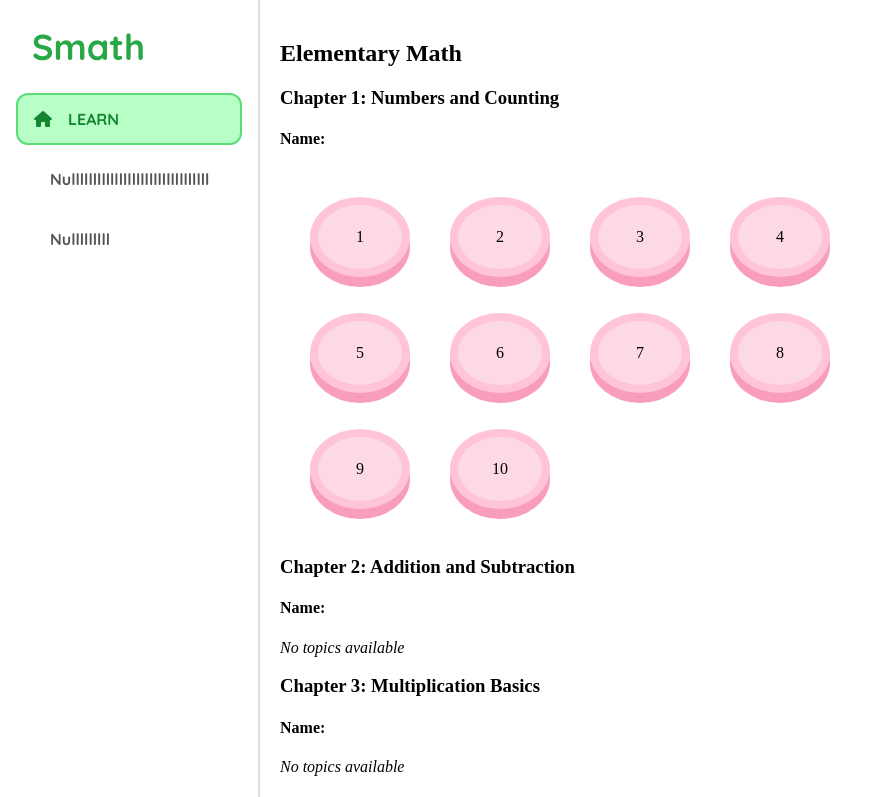
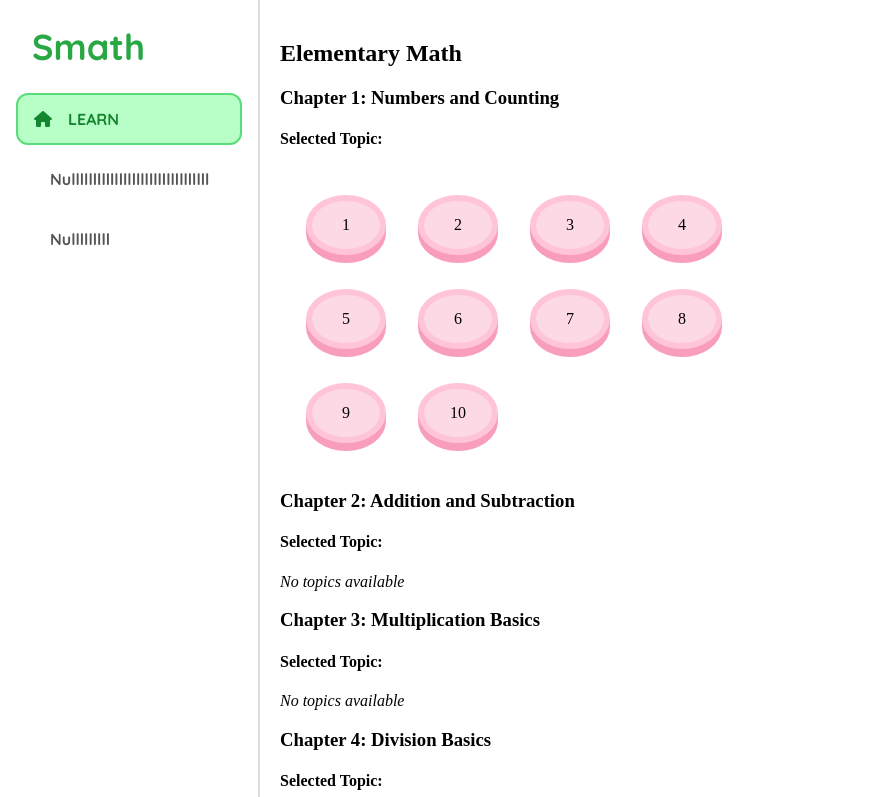
Before and after one commit to PanpaKawaii/ElementaryMathLearningApp, a React (Vite) app: page /learn in a window 1280 px wide. Shown: the top 797 px of the page, without its empty margins (0-877 px from the left). Built offline with nearby package versions, Linux system fonts and the light colour scheme.

Commit message:
Add Button Component

```diff
--- /dev/null
+++ b/src/app/components/Button.css
@@ -0,0 +1,40 @@
+.topic {
+    width: fit-content;
+    cursor: pointer;
+    position: relative;
+
+    .grid-card {
+        margin: 6px 6px 8px;
+        width: 80px;
+        height: 60px;
+        display: flex;
+        justify-content: center;
+        align-items: center;
+        background-color: #fdd9e5;
+        border: 6px solid #ffc4d8;
+        border-radius: 50%;
+        box-shadow: 0px 8px 0px 0px #f99dbc;
+        box-sizing: border-box;
+        transition: all 0.1s ease;
+    }
+
+    .active {
+        margin: 14px 6px 0;
+        box-shadow: none;
+    }
+
+    .shadow {
+        z-index: -1;
+        top: 36px;
+        left: 6px;
+        position: absolute;
+        width: 80px;
+        height: 8px;
+        background-color: #f99dbc;
+        transition: all 0.1s ease;
+    }
+
+    .no-shadow {
+        height: 0;
+    }
+}
--- /dev/null
+++ b/src/app/components/Button.jsx
@@ -0,0 +1,26 @@
+import React, { useState } from 'react';
+import './Button.css';
+
+export default function Button({ active, onToggle, children }) {
+
+    const [SelectedTopic, setSelectedTopic] = useState(null);
+
+    return (
+        <>
+            <div className='topic'>
+                <div
+                    className={`grid-card ${active ? 'active' : ''}`}
+                    // onMouseDown={() => setSelectedTopic(topic)}
+                    // onMouseUp={() => setSelectedTopic(null)}
+                    // onMouseLeave={() => setSelectedTopic(null)}
+                    // onClick={() => setSelectedTopic(topic)}
+                    onClick={onToggle}
+                >
+                    {children}
+                </div>
+
+                <div className={`${active ? 'no-shadow' : 'shadow'}`}></div>
+            </div>
+        </>
+    )
+}
--- a/src/app/pages/Process/Process.css
+++ b/src/app/pages/Process/Process.css
@@ -7,32 +7,5 @@
         display: grid;
         grid-template-columns: repeat(4, minmax(0, 1fr));
         gap: 20px;
-
-        .topic {
-            width: 120px;
-            display: flex;
-            justify-content: center;
-            align-items: start;
-            cursor: pointer;
-
-            .grid-card {
-                margin: 8px;
-                width: 100px;
-                height: 80px;
-                display: flex;
-                justify-content: center;
-                align-items: center;
-                background-color: #fdd9e5;
-                border: 8px solid #ffc4d8;
-                border-radius: 100%;
-                box-shadow: 0px 10px 0px #f99dbc;
-                box-sizing: border-box;
-            }
-
-            .active {
-                margin: 16px 8px 0;
-                box-shadow: none;
-            }
-        }
     }
 }
--- a/src/app/pages/Process/Process.jsx
+++ b/src/app/pages/Process/Process.jsx
@@ -1,10 +1,15 @@
 import React, { useState } from 'react';
 import './Process.css';
+import Button from '../../components/Button.jsx';
 import { SubjectSample } from '../../../mocks/subject_sample';
 
 export default function Process() {
 
     const [SelectedTopic, setSelectedTopic] = useState(null);
+
+    const handleToggle = (topic) => {
+        setSelectedTopic(p => topic.topicId == SelectedTopic?.topicId ? null : topic);
+    };
 
     return (
         <div className='process-container'>
@@ -12,22 +17,17 @@ export default function Process() {
             {SubjectSample.chapters.map((chapter) => (
                 <div key={chapter.chapterId}>
                     <h3>{chapter.chapterName}</h3>
-                    <h4>Name: {SelectedTopic?.topicName}</h4>
+                    <h4>Selected Topic: {SelectedTopic?.topicName}</h4>
                     {chapter.topics.length > 0 ? (
                         <div className='chapter'>
                             {chapter.topics.map((topic, index) => (
-                                // <div key={topic.topicId} className='topic'>{topic.topicName}</div>
-                                <div key={topic.topicId} className='topic'>
-                                    <div
-                                        className={`grid-card ${topic.topicId == SelectedTopic?.topicId ? 'active' : ''}`}
-                                        // onMouseDown={() => setSelectedTopic(topic)}
-                                        // onMouseUp={() => setSelectedTopic(null)}
-                                        // onMouseLeave={() => setSelectedTopic(null)}
-                                        onClick={() => setSelectedTopic(topic)}
-                                    >
-                                        {index + 1}
-                                    </div>
-                                </div>
+                                <Button
+                                    key={topic.topicId}
+                                    onToggle={() => handleToggle(topic)}
+                                    active={topic.topicId == SelectedTopic?.topicId}
+                                >
+                                    {index + 1}
+                                </Button>
                             ))}
                         </div>
                     ) : (
```
